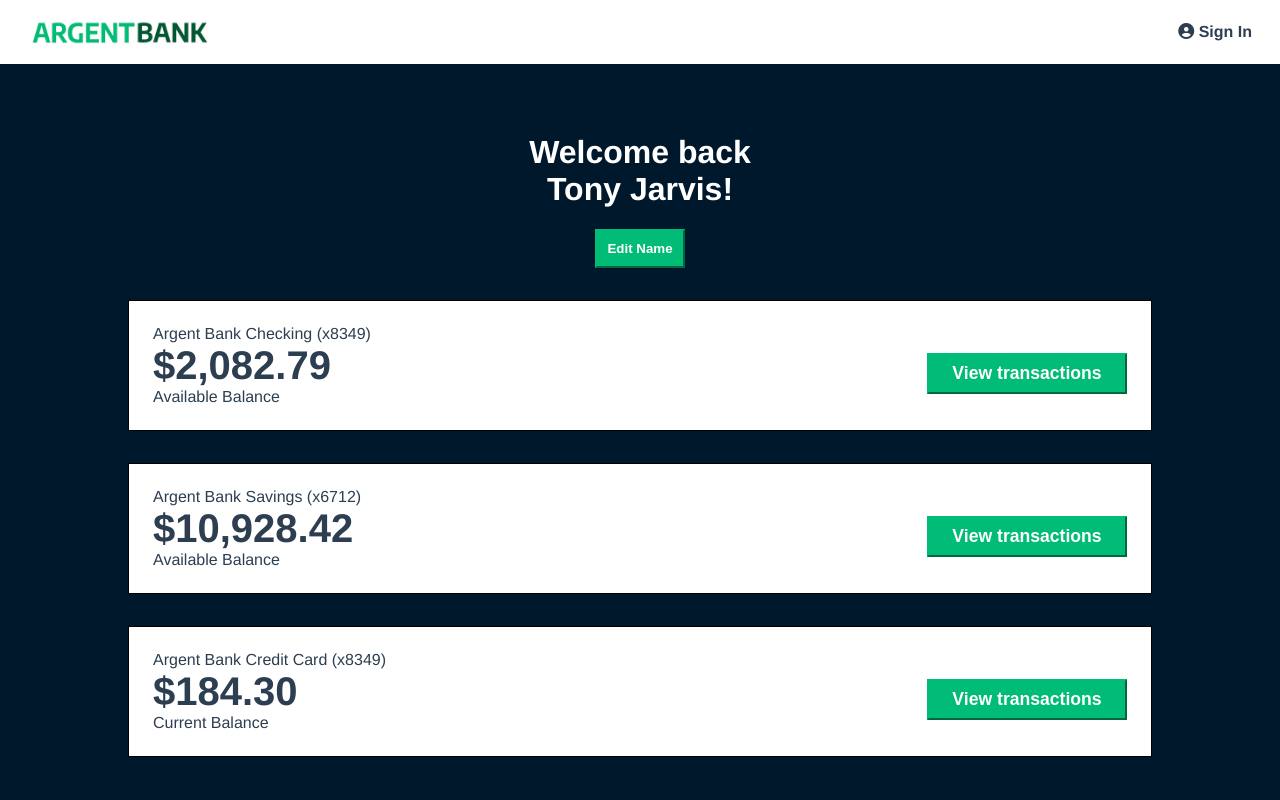
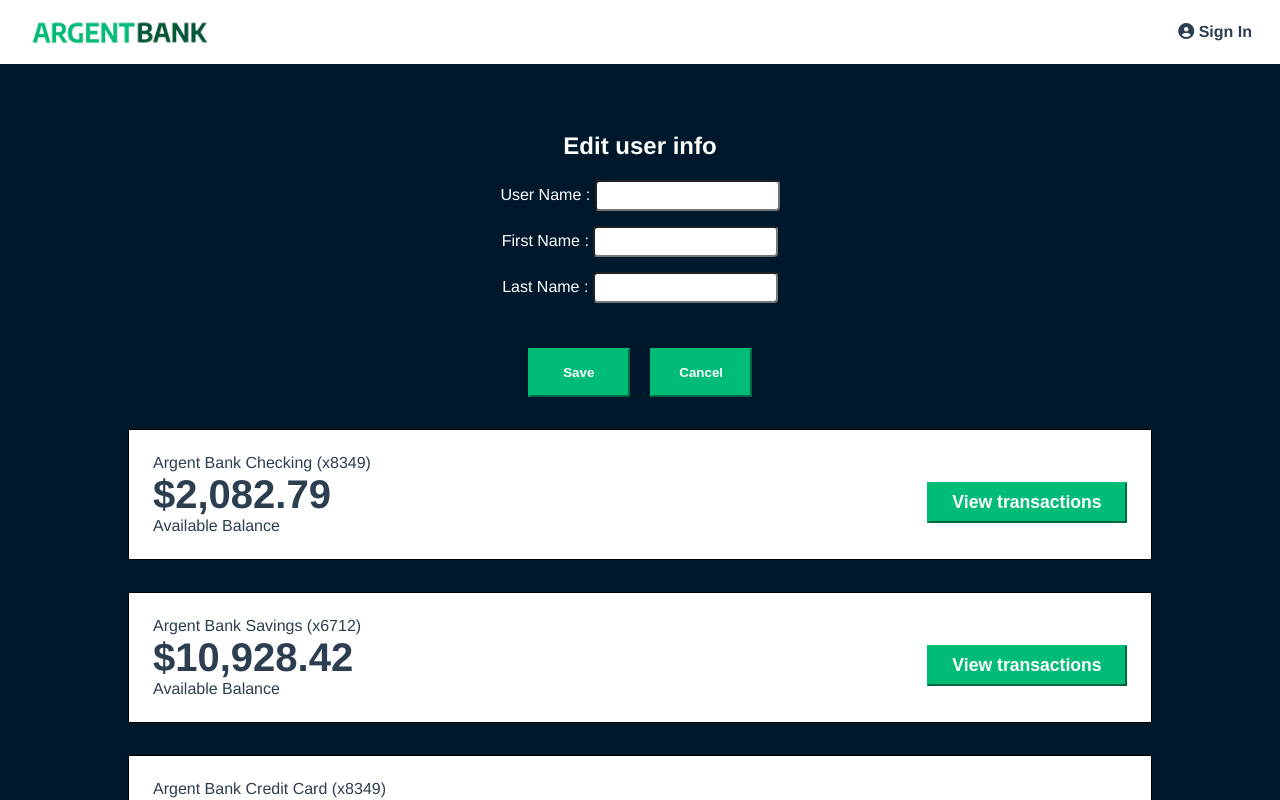
Before and after one commit to sebil21/argentBank_react, a React (Create React App) app: page /UserConnected in a window 1280 px wide. Both pictures are taken after a click on the button "Edit Name". Shown: the top 800 px of the page. Built offline with nearby package versions, Linux system fonts and the light colour scheme.

Commit message:
création du formulaire d'édition dans EditUser + css OK

```diff
--- /dev/null
+++ b/src/components/EditUser.jsx
@@ -0,0 +1,81 @@
+import { useState } from 'react';
+
+export default function EditUser({ onCancel }) {
+    // État pour gérer les valeurs des champs du formulaire
+    const [formData, setFormData] = useState({
+        username: '',
+        firstName: '',
+        lastName: '',
+    });
+
+    // Gestion des changements dans les champs du formulaire
+    const handleChange = (e) => {
+        const { name, value } = e.target;
+        setFormData({
+            ...formData,
+            [name]: value,
+        });
+    };
+
+    // Gestion de la soumission du formulaire
+    const handleSave = (e) => {
+        e.preventDefault();
+        // Logique pour sauvegarder les données ici
+        console.log('Saved data:', formData);
+        // Après la sauvegarde, vous pouvez aussi revenir à l'affichage normal
+        // ou montrer un message de succès, etc.
+    };
+
+    return (
+        <div className="header">
+            <h2>Edit user info</h2>
+            <form onSubmit={handleSave} className="edit-user-form">
+                <div className="form-group">
+                    <label htmlFor="username">User Name : </label>
+                    <input
+                        type="text"
+                        id="username"
+                        name="username"
+                        value={formData.username}
+                        onChange={handleChange}
+                        required
+                    />
+                </div>
+                <div className="form-group">
+                    <label htmlFor="firstName">First Name : </label>
+                    <input
+                        type="text"
+                        id="firstName"
+                        name="firstName"
+                        value={formData.firstName}
+                        onChange={handleChange}
+                        required
+                    />
+                </div>
+                <div className="form-group">
+                    <label htmlFor="lastName">Last Name : </label>
+                    <input
+                        type="text"
+                        id="lastName"
+                        name="lastName"
+                        value={formData.lastName}
+                        onChange={handleChange}
+                        required
+                    />
+                </div>
+                <div className="form-buttons">
+                    <button type="submit" className="edit-button-user">
+                        Save
+                    </button>
+                    <button
+                        type="button"
+                        onClick={onCancel}
+                        className="edit-button-user"
+                    >
+                        Cancel
+                    </button>
+                </div>
+            </form>
+        </div>
+    );
+}
--- a/src/components/User.jsx
+++ b/src/components/User.jsx
@@ -1,14 +1,53 @@
+// export default function User() {
+//     return (
+//         <div className="header">
+//             <h1>
+//                 Welcome back
+//                 <br />
+//                 Tony Jarvis!
+//             </h1>
+//             <button className="edit-button">Edit Name</button>
+//         </div>
+//     );
+// }
+
+// // à modifier avec les informations de connexion ?
+
+import React, { useState } from 'react';
+import EditUser from './EditUser'; // Assurez-vous que le chemin est correct
+
 export default function User() {
+    // État pour déterminer si le composant EditUser doit être affiché
+    const [isEditing, setIsEditing] = useState(false);
+
+    // Fonction pour basculer l'état d'édition
+    const handleEditClick = () => {
+        setIsEditing(true);
+    };
+
+    // Fonction pour revenir au mode d'affichage normal
+    const handleCancelClick = () => {
+        setIsEditing(false);
+    };
+
     return (
+        <div className="container">
+            {isEditing ? (
+                <div>
+                    <EditUser onCancel={handleCancelClick} />
+                </div>
+            ) : (
                 <div className="header">
                     <h1>
                         Welcome back
                         <br />
                         Tony Jarvis!
                     </h1>
-            <button className="edit-button">Edit Name</button>
+                    <button className="edit-button" onClick={handleEditClick}>
+                        Edit Name
+                    </button>
+                </div>
+            )}
         </div>
     );
 }
-
-// à modifier avec les informations de connexion ?
--- a/src/styles/main.css
+++ b/src/styles/main.css
@@ -260,10 +260,36 @@
     font-weight: bold;
     padding: 10px;
 }
+.form-buttons {
+    display: flex;
+    /* flex-direction: row; */
+    justify-content: center;
+    gap: 20px;
+}
+.edit-button-user {
+    border-color: #00bc77;
+    background-color: #00bc77;
+    color: #fff;
+    font-weight: bold;
+    padding: 15px;
+    width: 8%;
+    margin-top: 30px;
+}
 
 .header {
     color: #fff;
     margin-bottom: 2rem;
+}
+
+.edit-user-form {
+    display: flex;
+    flex-direction: column;
+    gap: 15px;
+    justify-content: center;
+}
+.edit-user-form input {
+    border-radius: 4px;
+    height: 25px;
 }
 
 .transaction-button {
```
Also changed, not shown: src/redux/actions/user.action.js (added), src/redux/reducers/user.reducer.js (added). Lines whose indentation alone changed are shown as unchanged.
